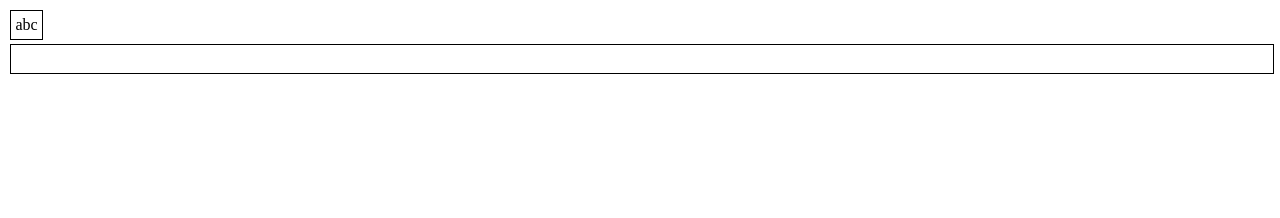
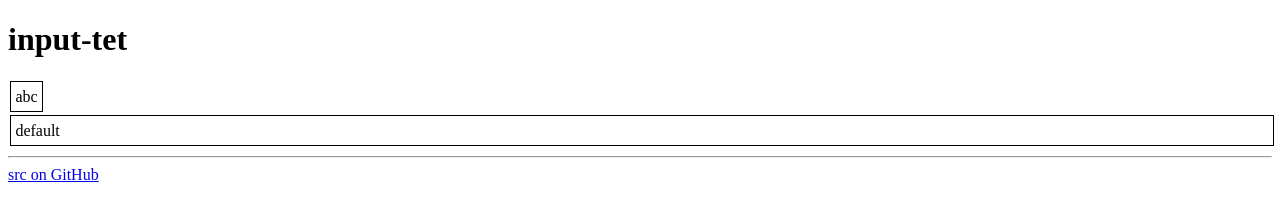
Before and after one commit to code4fukui/input-text, a plain HTML site: page index.html in a window 1280 px wide. Drawn offline with Linux system fonts and the light colour scheme.

Commit message:
support initial value parameter

```diff
--- a/index.html
+++ b/index.html
@@ -1,8 +1,13 @@
 <!DOCTYPE html><html lang="ja"><head><meta charset="utf-8"><meta name="viewport" content="width=device-width"><link rel="icon" href="data:">
+<title>input-text demo</title>
+</head><body>
+<h1>input-tet</h1>
 <script type="module" src="./input-text.js"></script>
 
 <input-text id=intext></input-text>
-<input-text id=intext2 value="abc"></input-text>
+<input-text id=intext2 value="default"></input-text>
+<hr>
+<a href=https://github.com/code4fukui/input-text/>src on GitHub</a>
 
 <script type="module">
 intext.value = "abc";
--- a/input-text.js
+++ b/input-text.js
@@ -9,7 +9,7 @@ export class InputText extends HTMLElement {
     this.style.wordWrap = "break-word";
     this.style.lineHeight = "1.2";
     this.style.display = "inline-block";
-    this.value = s;
+    this.value = s || this.getAttribute("value");
   }
   set value(s) {
     this.textContent = s;
```
